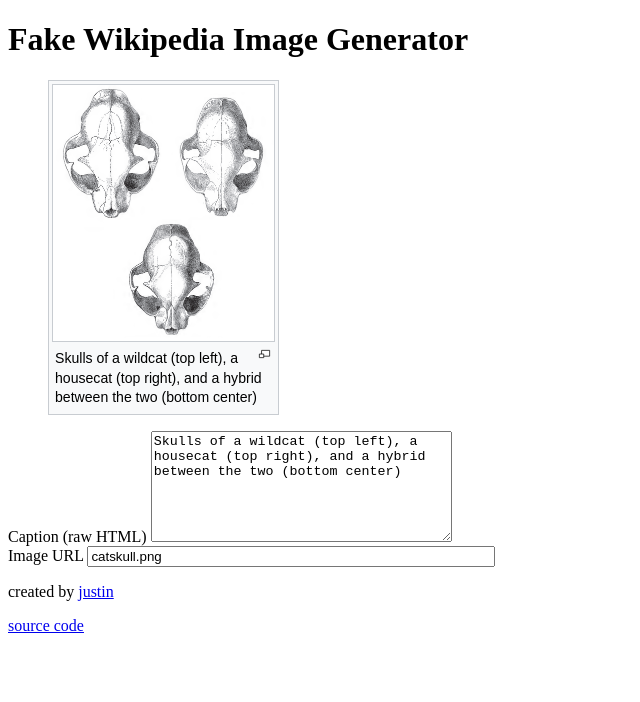
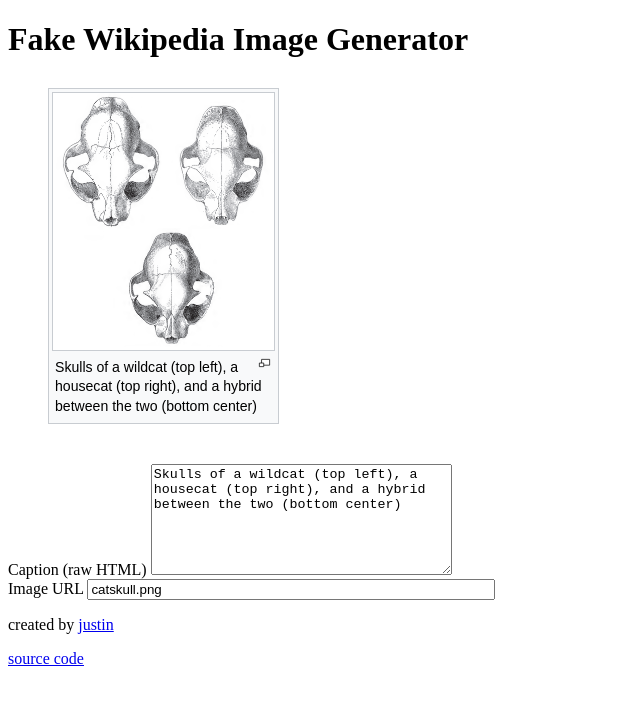
Before and after one commit to justinliang1020/fake-wikipedia, a SvelteKit app: page / in a window 1280 px wide. Shown: the top 702 px of the page, without its empty margins (0-640 px from the left). Built offline with nearby package versions, Linux system fonts and the light colour scheme.

Commit message:
add some margin

```diff
--- a/src/routes/+page.svelte
+++ b/src/routes/+page.svelte
@@ -8,9 +8,10 @@
 </script>
 
 <h1>Fake Wikipedia Image Generator</h1>
+
 <ImageFigure {caption} {imageSrc} />
 
-<section>
+<section class="options">
 	<div>
 		<label for="caption">Caption (raw HTML)</label>
 		<textarea bind:value={caption} id="caption" rows="7" cols="35"></textarea>
@@ -26,3 +27,12 @@
 	<p>created by <a href="https://www.justinliang.me/">justin</a></p>
 	<a href="https://github.com/justinliang1020/fake-wikipedia">source code</a>
 </footer>
+
+<style>
+	h1 {
+		margin-bottom: 30px;
+	}
+	.options {
+		margin-top: 40px;
+	}
+</style>
```
